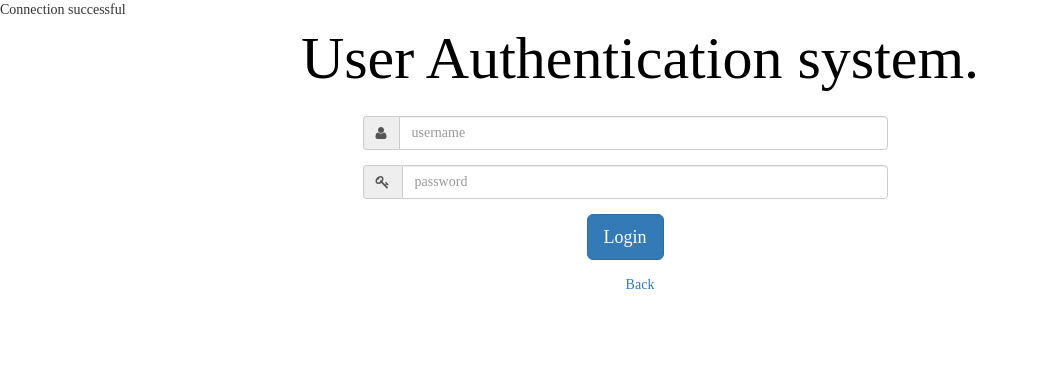
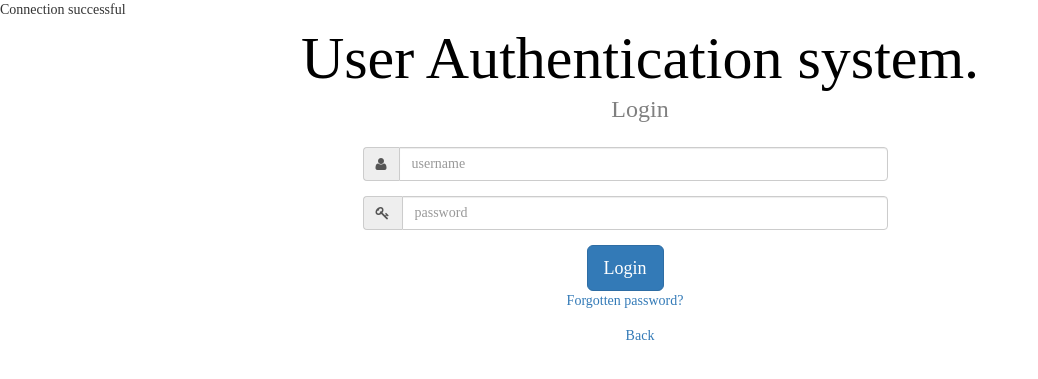
Before and after one commit to aspartamea/php-login-and-registration-script-with-bootstrap, a PHP site: page /login.php in a window 1280 px wide. Shown: the top 379 px of the page, without its empty margins (0-1038 px from the left). Run offline with PHP 8.4, Linux system fonts and the light colour scheme; some libraries are stand-ins or nearby versions; some web fonts are replaced.

Commit message:
Small changes made
I have made some small changes to both of these files.  The next major changes will be updating the UI

```diff
--- a/login.php
+++ b/login.php
@@ -77,6 +77,7 @@
                 <div class="row">
                     <div class="col-md-8 col-md-offset-2 col-sm-12 col-xs-12">
                         <h1>User Authentication system.</h1>
+                        <h3>Login</h3>
                         <br>
 
                         <?php if(isset($result)){
@@ -105,7 +106,8 @@
                                 </div>
                             </div>
                             <div class="form-group col-md-12 button text-center">
-                                <input name="loginBtn" type="submit" class="btn btn-primary btn-lg" value="Login">
+                                <input name="loginBtn" type="submit" class="btn btn-primary btn-lg" value="Login"><br />
+                                <a href="forgot_pwd.php">Forgotten password?</a>
                             </div>
                         </form>
                     </div>
--- a/register.php
+++ b/register.php
@@ -94,6 +94,7 @@
                 <div class="row">
                     <div class="col-md-8 col-md-offset-2 col-sm-12 col-xs-12">
                         <h1>User Authentication system.</h1>
+                        <h3>Register</h3>
                         <br>
 
                         <?php if(isset($result)) echo $result; ?>
```
